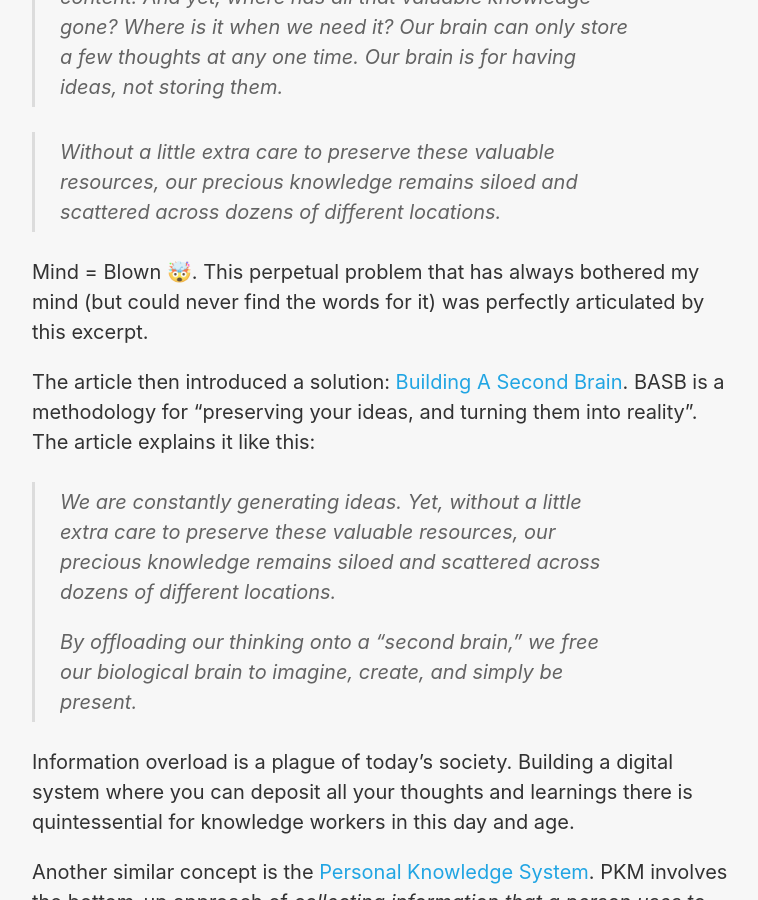
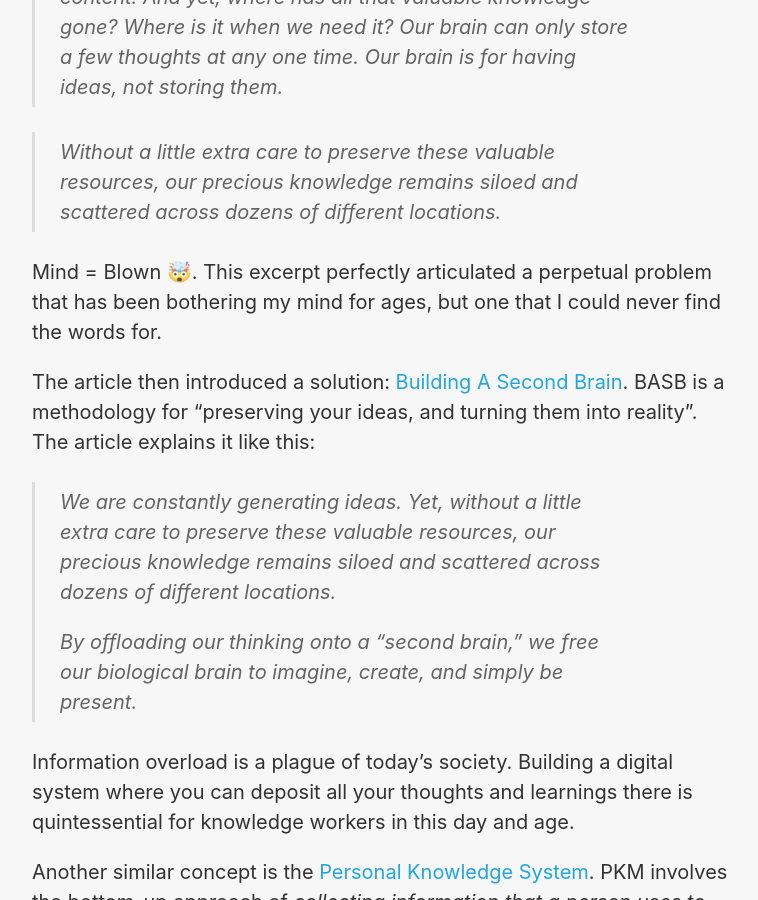
Before and after one commit to hiivan/hiivan.github.io, a Jekyll site: the page built from _posts/2020-07-29-a-beginners-guide-to-note-taking-for-your-life.md, in a window 1280 px wide and 900 px high, scrolled down 2681 px. Shown: the whole window, without its empty margins (258-1016 px from the left). Built offline with Jekyll 4.4.1, drawn with Linux system fonts in a browser that asks for light colours; nearby versions of some CDN libraries; comment, search, counter and statistics services are not loaded; some of the changed text lies outside the part shown.

Commit message:
update post

```diff
--- a/_posts/2020-07-29-a-beginners-guide-to-note-taking-for-your-life.md
+++ b/_posts/2020-07-29-a-beginners-guide-to-note-taking-for-your-life.md
@@ -52,7 +52,7 @@
 
 > Without a little extra care to preserve these valuable resources, our precious knowledge remains siloed and scattered across dozens of different locations.
 
-Mind = Blown 🤯. This perpetual problem that has always bothered my mind (but could never find the words for it) was perfectly articulated by this excerpt.
+Mind = Blown 🤯. This excerpt perfectly articulated a perpetual problem that has been bothering my mind for ages, but one that I could never find the words for.
 
 The article then introduced a solution: [Building A Second Brain](https://www.buildingasecondbrain.com/). BASB is a methodology for "preserving your ideas, and turning them into reality". The article explains it like this:
 
```
